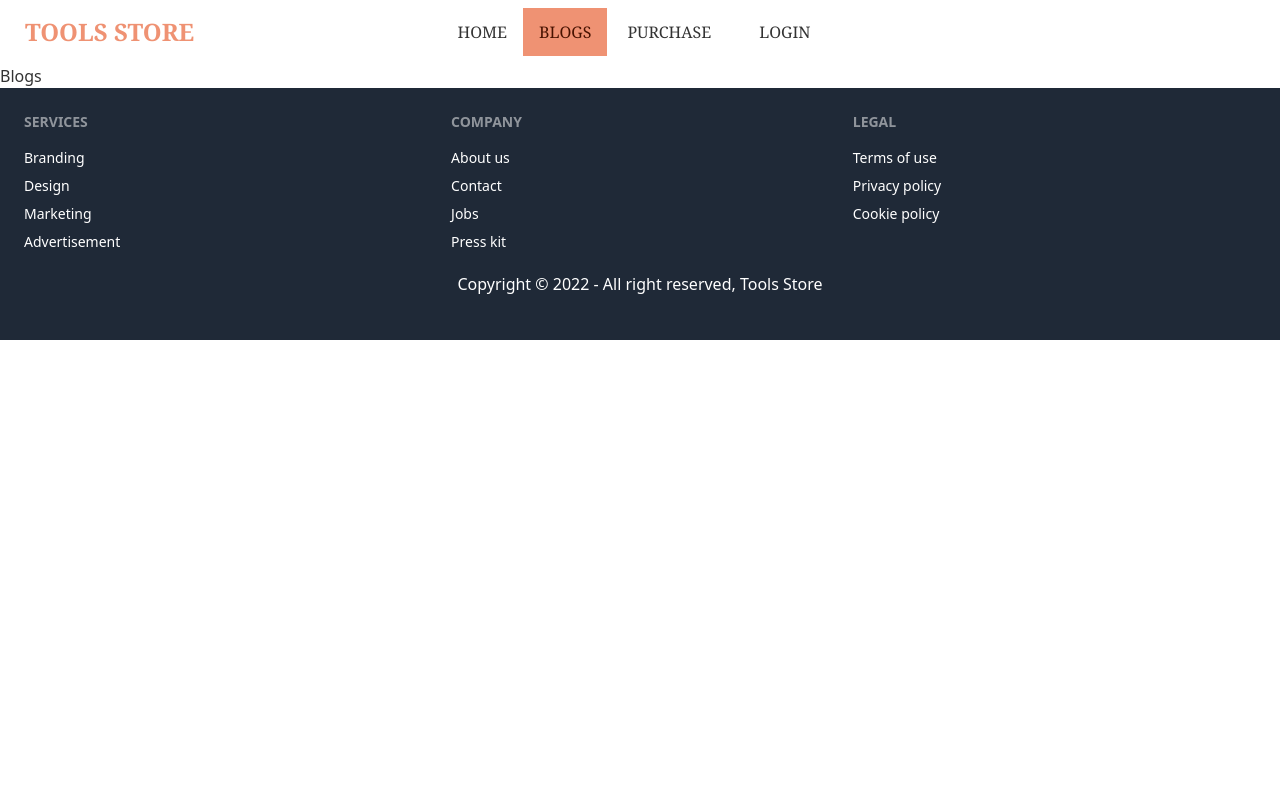
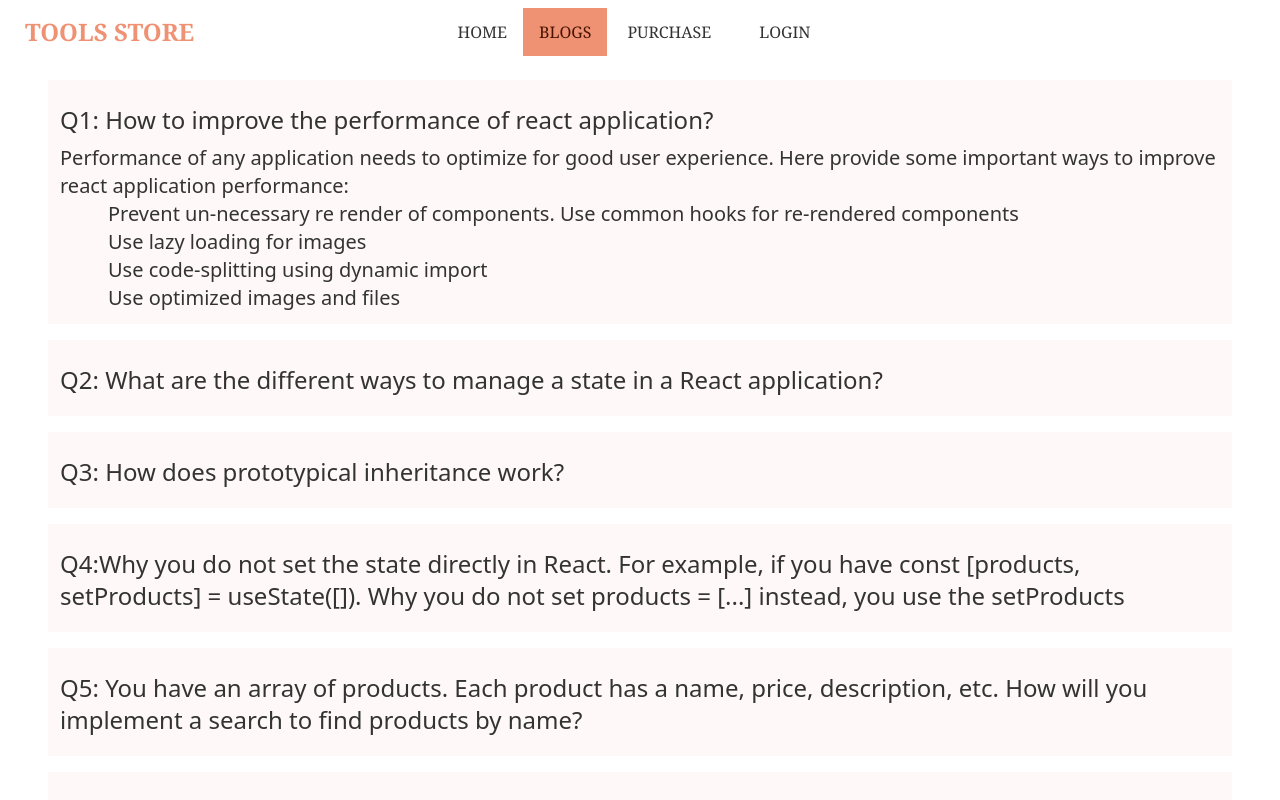
Before and after one commit to SadiaMou007/tools_store_client, a React (Create React App) app: page /blogs in a window 1280 px wide. Shown: the top 800 px of the page. Built offline with nearby package versions, Linux system fonts and the light colour scheme; no server answers.

Commit message:
show products

```diff
--- a/package.json
+++ b/package.json
@@ -8,6 +8,7 @@
     "@testing-library/user-event": "^13.5.0",
     "daisyui": "^2.15.0",
     "firebase": "^9.8.1",
+    "query": "^0.2.0",
     "react": "^18.1.0",
     "react-dom": "^18.1.0",
     "react-firebase-hooks": "^5.0.3",
--- a/src/App.js
+++ b/src/App.js
@@ -12,6 +12,7 @@ import RequireAuth from "./Pages/Authentication/RequireAuth";
 import SignUp from "./Pages/Authentication/SignUp";
 import NotFoundPage from "./Pages/Shared/NotFoundPage";
 import Footer from "./Pages/Shared/Footer";
+import Tool from "./Pages/Home/Tool";
 
 function App() {
   return (
@@ -31,6 +32,14 @@ function App() {
             </RequireAuth>
           }
         ></Route>
+        <Route
+          path="/tool/:id"
+          element={
+            <RequireAuth>
+              <Tool />
+            </RequireAuth>
+          }
+        ></Route>
         <Route path="*" element={<NotFoundPage />}></Route>
       </Routes>
       <Footer />
--- a/src/Pages/Blogs/Blogs.js
+++ b/src/Pages/Blogs/Blogs.js
@@ -1,7 +1,63 @@
 import React from "react";
 
 const Blogs = () => {
-  return <div>Blogs</div>;
+  return (
+    <div className="mx-12">
+      <div className="my-4 bg-secondary p-3">
+        <h2 className="text-2xl mt-3 mb-2">
+          Q1: How to improve the performance of react application?
+        </h2>
+        <h4 className="text-xl">
+          {" "}
+          Performance of any application needs to optimize for good user
+          experience. Here provide some important ways to improve react
+          application performance:
+          <div className="ms-12">
+            <ul>
+              <li>
+                Prevent un-necessary re render of components. Use common hooks
+                for re-rendered components
+              </li>
+              <li>Use lazy loading for images</li>
+              <li>Use code-splitting using dynamic import </li>
+              <li>Use optimized images and files</li>
+            </ul>
+          </div>
+        </h4>
+      </div>
+
+      <div className="my-4 bg-secondary p-3">
+        <h2 className="text-2xl mt-3 mb-2">
+          Q2: What are the different ways to manage a state in a React
+          application?
+        </h2>
+      </div>
+      <div className="my-4 bg-secondary p-3">
+        <h2 className="text-2xl mt-3 mb-2">
+          Q3: How does prototypical inheritance work?
+        </h2>
+      </div>
+      <div className="my-4 bg-secondary p-3">
+        <h2 className="text-2xl mt-3 mb-2">
+          Q4:Why you do not set the state directly in React. For example, if you
+          have const [products, setProducts] = useState([]). Why you do not set
+          products = [...] instead, you use the setProducts
+        </h2>
+      </div>
+      <div className="my-4 bg-secondary p-3">
+        <h2 className="text-2xl mt-3 mb-2">
+          Q5: You have an array of products. Each product has a name, price,
+          description, etc. How will you implement a search to find products by
+          name?
+        </h2>
+      </div>
+      <div className="my-4 bg-secondary p-3">
+        <h2 className="text-2xl mt-3 mb-2">
+          Q6: What is a unit test? Why should write unit tests?
+        </h2>
+      </div>
+    </div>
+  );
 };
 
 export default Blogs;
--- /dev/null
+++ b/src/Pages/Dashboard/Dashboard.js
@@ -0,0 +1,7 @@
+import React from "react";
+
+const Dashboard = () => {
+  return <div>Dashboard</div>;
+};
+
+export default Dashboard;
--- /dev/null
+++ b/src/Pages/Home/Tool.js
@@ -0,0 +1,25 @@
+import React from "react";
+
+const Tool = ({ product }) => {
+  const { name, price, quantity, description, image, minQuantity } = product;
+  return (
+    <div>
+      <div class="card lg:card-side bg-base-100 shadow-xl p-3">
+        <figure>
+          <img src={image} alt="Album" className="h-48" />
+        </figure>
+        <div class="card-body">
+          <h2 class="card-title">
+            {name} {minQuantity}
+          </h2>
+          <p>Click the button to listen on Spotiwhy app.</p>
+          <div class="card-actions justify-end">
+            <button class="btn btn-primary">Listen</button>
+          </div>
+        </div>
+      </div>
+    </div>
+  );
+};
+
+export default Tool;
--- a/src/Pages/Home/Tools.js
+++ b/src/Pages/Home/Tools.js
@@ -1,9 +1,29 @@
-import React from "react";
+import React, { useState, useEffect } from "react";
+import Tool from "./Tool";
 
 const Tools = () => {
+  const [products, setProducts] = useState([]);
+  useEffect(() => {
+    fetch("http://localhost:5000/products")
+      .then((res) => res.json())
+      .then((data) => {
+        setProducts(data);
+      });
+  }, [products]);
   return (
-    <div className="mt-6">
-      <h2 className="my-3 text-center text-3xl">AVAILABLE TOOLS</h2>
+    <div className="my-6 mx-12 p-3">
+      <h2 className="my-3 text-center text-3xl">
+        AVAILABLE TOOLS: {products.length}
+      </h2>
+      <div className="grid lg:grid-cols-2 md:grid-cols-1 sm:grid-cols-1 gap-4">
+        {products.map((product) => (
+          <Tool product={product} key={product._id}></Tool>
+        ))}
+      </div>
+      <div className="flex justify-end w-full">
+        {" "}
+        <button className="btn btn-outline border-info">SEE ALL</button>
+      </div>
     </div>
   );
 };
--- a/src/Pages/Shared/NavBar.js
+++ b/src/Pages/Shared/NavBar.js
@@ -42,7 +42,7 @@ const NavBar = () => {
           </NavLink>
         )}
       </li>
-      <span className="my-auto"> {user?.email}</span>
+      <span className="my-auto"> {user?.displayName}</span>
     </>
   );
 
```
Also changed, not shown: public/products.json (added, +50 -0 lines), 1 other file (tests, documents, lock files or other folders).
